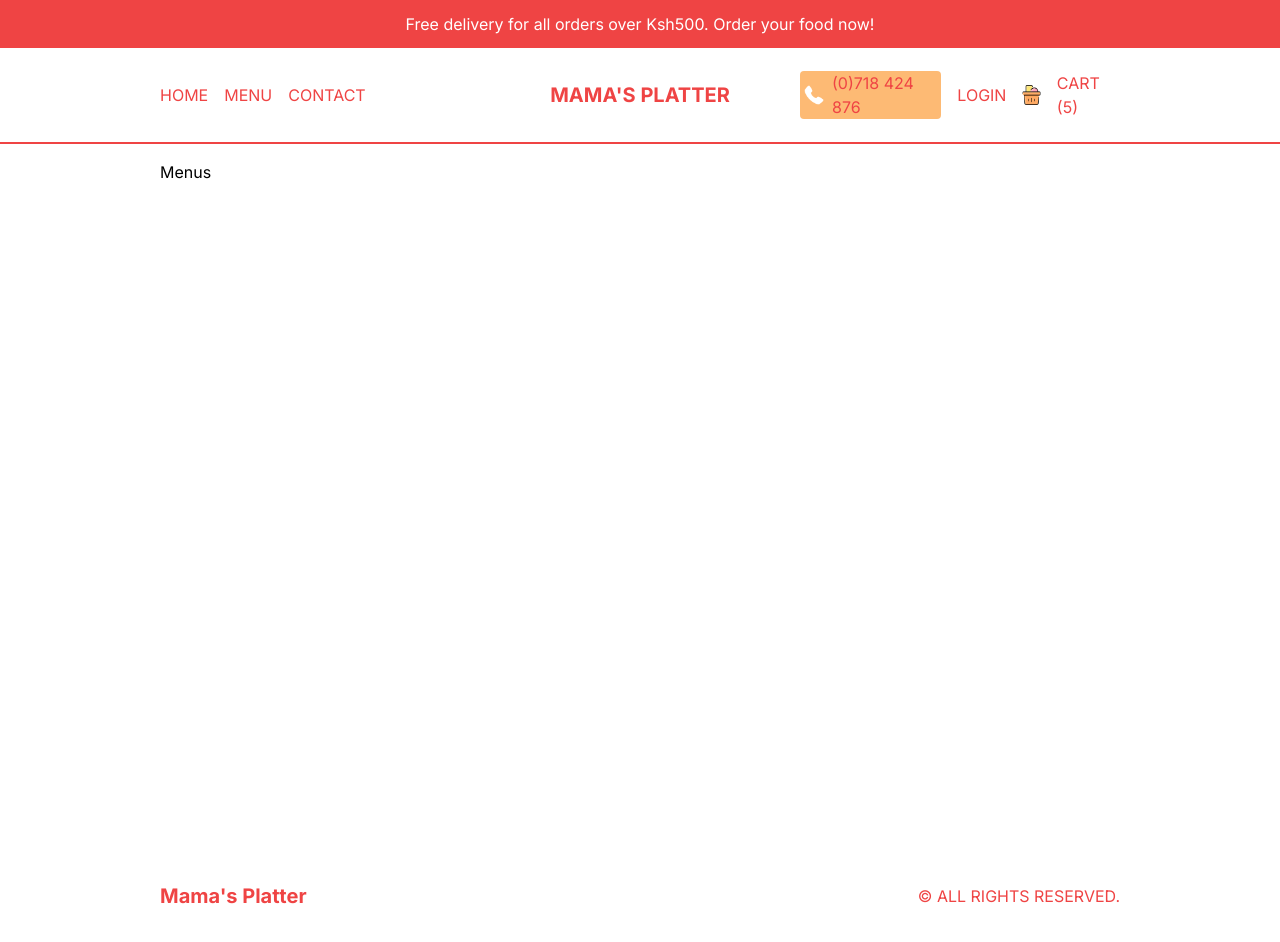
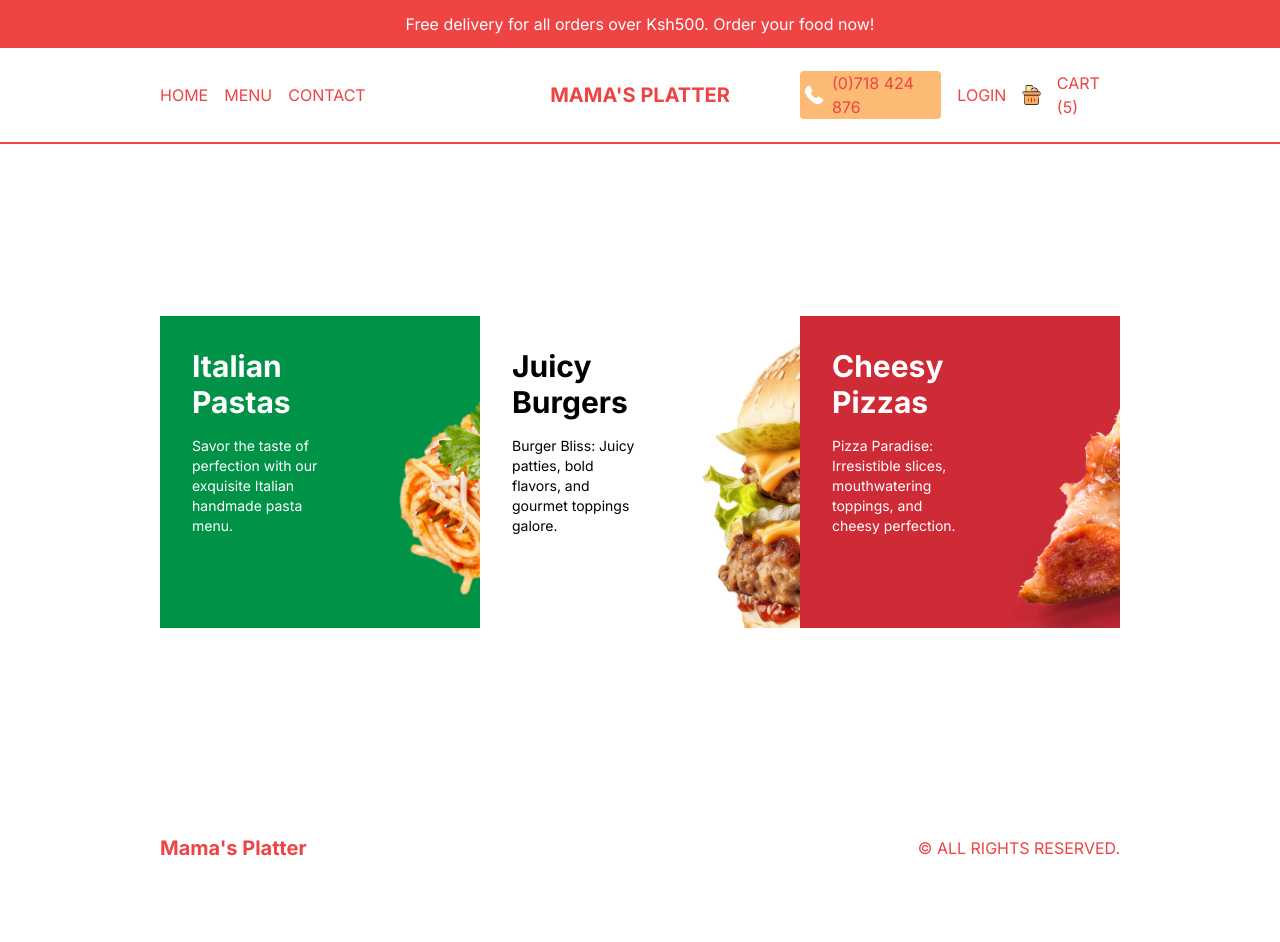
Before and after one commit to Ase020/mama-platter, a Next.js app: page /menu in a window 1280 px wide. After the commit the page ends 896 px from the top, so only its background shows below. Built offline with nearby package versions, Linux system fonts and the light colour scheme.

Commit message:
menu cards

```diff
--- a/src/app/menu/page.tsx
+++ b/src/app/menu/page.tsx
@@ -1,6 +1,30 @@
+import { menu } from "@/data";
+import Link from "next/link";
+
 const Menu = () => {
   return (
-    <div className="p-4 lg:px-20 xl:px-40 h-[calc(100vh-6rem)]">Menus</div>
+    <div className="p-4 lg:px-20 xl:px-40 h-[calc(100vh-6rem)] md:h-[calc(100vh-9rem)] flex flex-col md:flex-row items-center">
+      {menu.map((item) => (
+        <Link
+          key={item.id}
+          href={`/menu/${item.slug}`}
+          style={{ backgroundImage: `url(${item.img})` }}
+          className="w-full h-1/3 bg-cover p-8 md:h-1/2"
+        >
+          <div className={`text-${item.color} w-1/2`}>
+            <h1 className="capitalize font-bold text-3xl">{item.title}</h1>
+            <p className="text-sm py-4">{item.desc}</p>
+            <button
+              className={`hidden 2xl:block bg-${item.color}  text-${
+                item.color === "black" ? "white" : "red-500"
+              } py-2 px-4 rounded-md`}
+            >
+              Explore
+            </button>
+          </div>
+        </Link>
+      ))}
+    </div>
   );
 };
 
--- a/src/components/Menu.tsx
+++ b/src/components/Menu.tsx
@@ -6,7 +6,7 @@
 import CartIcon from "./CartIcon";
 
 const navLinks = [
-  { id: 1, title: "Homepage", url: "/" },
+  { id: 1, title: "Home", url: "/" },
   { id: 2, title: "Menu", url: "/menu" },
   { id: 3, title: "Working Hours", url: "/" },
   { id: 4, title: "Contact", url: "/" },
```
